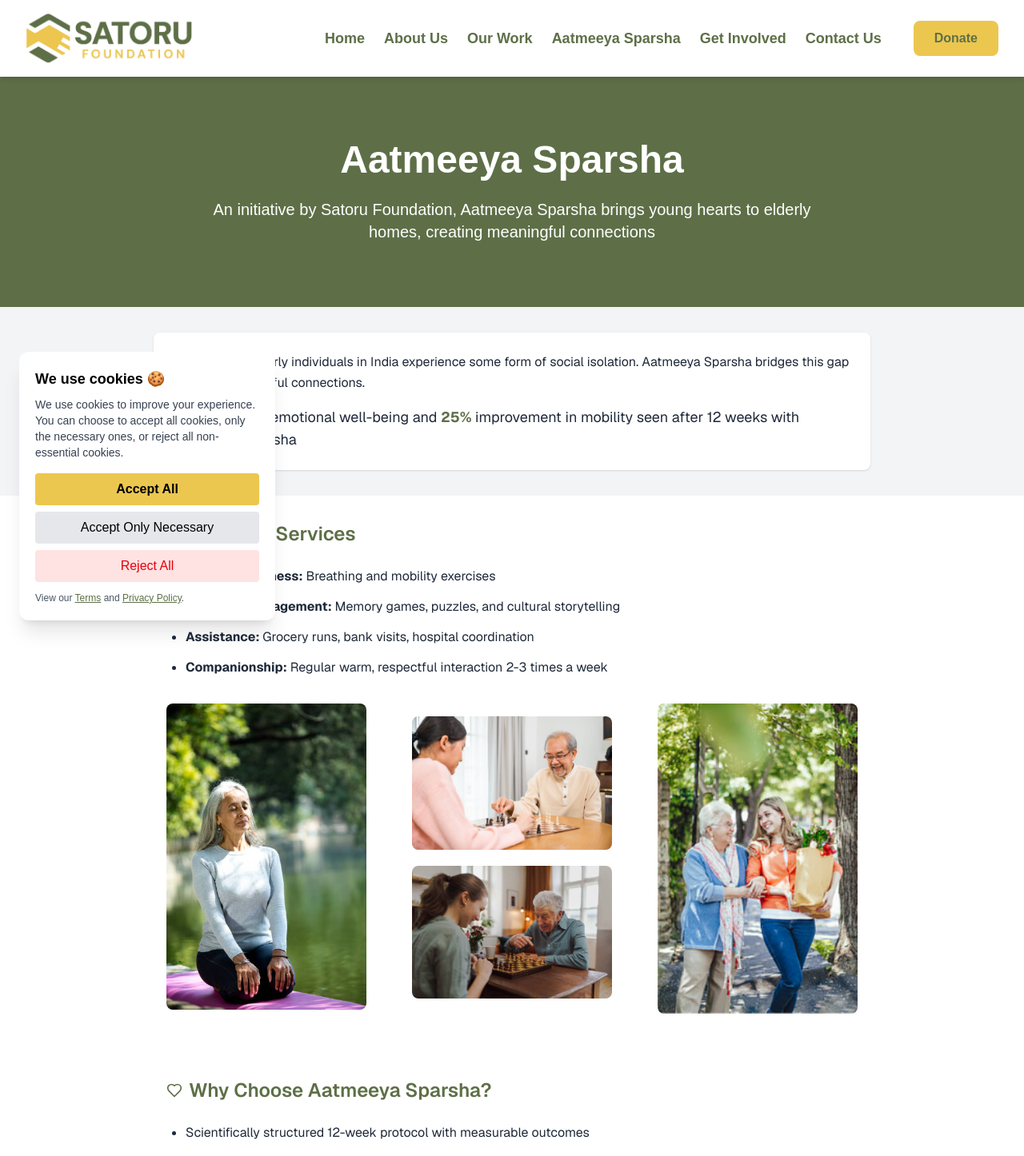
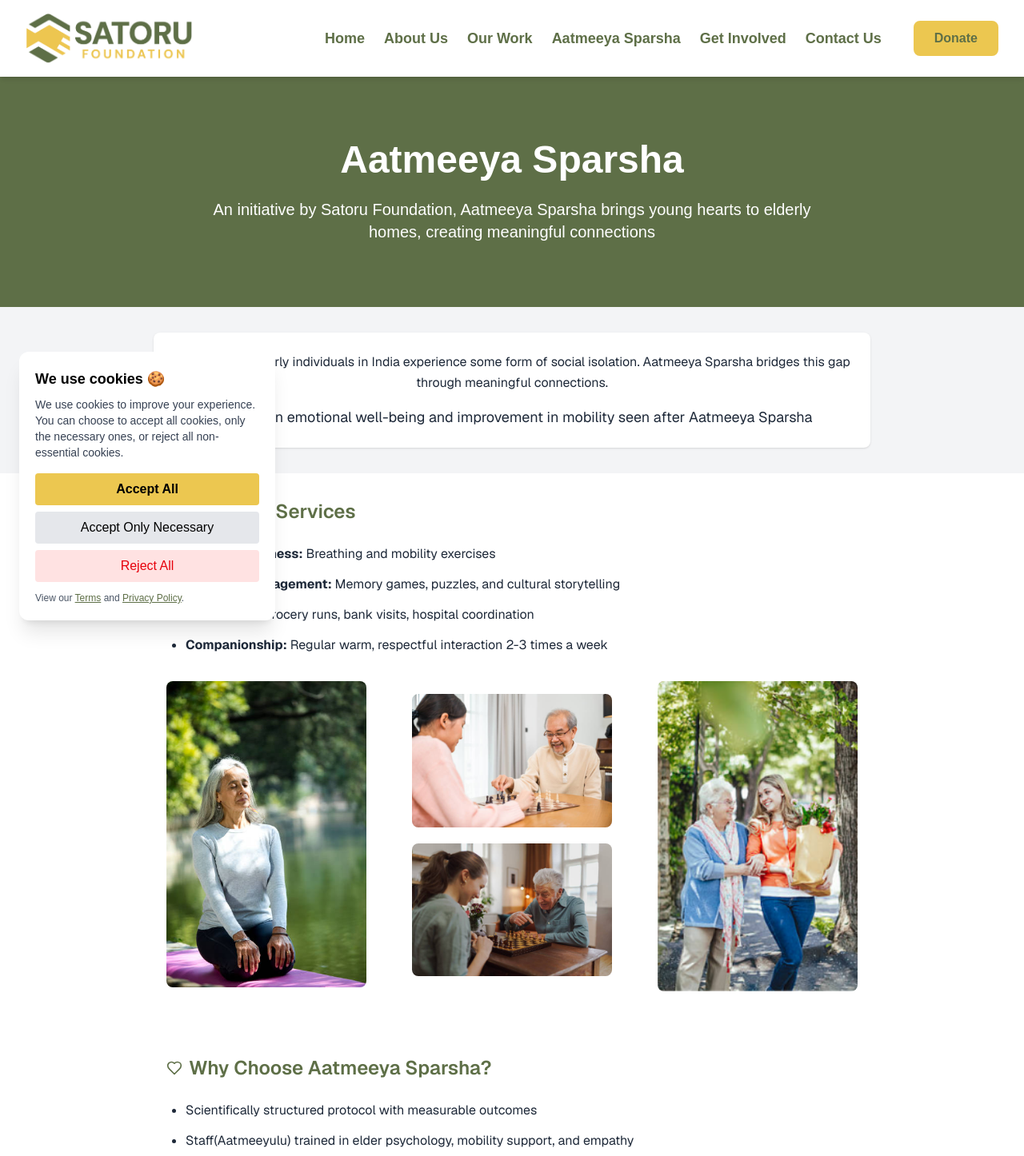
Before and after one commit to Satoru-Foundation/web, a Next.js app: page /aatmeeyasparsha in a window 1280 px wide. Shown: the top 1446 px of the page at 80% size. Built offline with nearby package versions, Linux system fonts and the light colour scheme.

Commit message:
Fix in Aatmeeya Sparsha -  Fixed Email Service's contents -  Fixed a few typo errors.

```diff
--- a/src/app/aatmeeyasparsha/page.js
+++ b/src/app/aatmeeyasparsha/page.js
@@ -87,7 +87,7 @@
       <div className="font-sans text-gray-800">
       {/* Did You Know Section */}
       <section className="py-8 px-4 bg-gray-100">
-        <div className="bg-white rounded-lg p-6 max-w-4xl mx-auto shadow-sm">
+        <div className="bg-white rounded-lg p-6 max-w-4xl mx-auto shadow-sm text-center">
           {/* <h2 className="text-2xl font-semibold text-[#5e6f47] flex items-center mb-4">
             <TrendingUp className="mr-2 h-5 w-5" /> Did You Know?
           </h2> */}
@@ -96,8 +96,7 @@
             gap through meaningful connections.
           </p>
           <p className="text-lg">
-            <span className="font-bold text-[#5e6f47]">3X</span> increase in emotional well-being and{" "}
-            <span className="font-bold text-[#5e6f47]">25%</span> improvement in mobility seen after 12 weeks with Aatmeeya Sparsha
+            Increase in emotional well-being and improvement in mobility seen after Aatmeeya Sparsha
           </p>
         </div>
       </section>
@@ -168,7 +167,7 @@
         </h2>
 
         <ul className="list-disc pl-6">
-          <li className="mb-3 leading-relaxed">Scientifically structured 12-week protocol with measurable outcomes</li>
+          <li className="mb-3 leading-relaxed">Scientifically structured protocol with measurable outcomes</li>
           <li className="mb-3 leading-relaxed">
             Staff(Aatmeeyulu) trained in elder psychology, mobility support, and empathy
           </li>
--- a/src/app/api/meenestham/submit/route.js
+++ b/src/app/api/meenestham/submit/route.js
@@ -47,10 +47,10 @@
     const organizationEmail = {
       from: process.env.SMTP_FROM || email,
       to: 'info@satorufoundation.org',
-      subject: `Mee Nestham Visit Request: ${name}`,
+      subject: `Aatmeeya Sparsha Visit Request: ${name}`,
       html: `
         <div style="font-family: Arial, sans-serif; max-width: 600px; margin: 0 auto;">
-          <h2 style="color: #5e6f47;">New Mee Nestham Visit Request</h2>
+          <h2 style="color: #5e6f47;">New Aatmeeya Sparsha Visit Request</h2>
           <div style="background-color: #f9f9f9; padding: 20px; border-radius: 8px;">
             <p><strong>Name:</strong> ${name}</p>
             <p><strong>Email:</strong> ${email}</p>
@@ -68,7 +68,7 @@
             </div>` : ''}
           </div>
           <p style="color: #666; font-size: 12px; margin-top: 20px;">
-            This email was sent via the Mee Nestham request form on the Satoru Foundation website.
+            This email was sent via the Aatmeeya Sparsha request form on the Satoru Foundation website.
           </p>
         </div>
       `,
@@ -79,12 +79,12 @@
     const autoReplyEmail = {
       from: process.env.SMTP_FROM || 'info@satorufoundation.org',
       to: email,
-      subject: 'Thank you for your Mee Nestham request - Satoru Foundation',
+      subject: 'Thank you for your Aatmeeya Sparsha request - Satoru Foundation',
       html: `
         <div style="font-family: Arial, sans-serif; max-width: 600px; margin: 0 auto;">
           <h2 style="color: #5e6f47;">Thank You for Reaching Out!</h2>
           <p>Dear ${name},</p>
-          <p>Thank you for requesting a free Mee Nestham visit. We have received your details and will contact you within 24–48 hours.</p>
+          <p>Thank you for requesting a free Aatmeeya Sparsha visit. We have received your details and will contact you within 24–48 hours.</p>
 
           <div style="background-color: #f9f9f9; padding: 20px; border-radius: 8px; margin: 20px 0;">
             <h3 style="color: #5e6f47; margin-top: 0;">Your Submission Summary:</h3>
```
